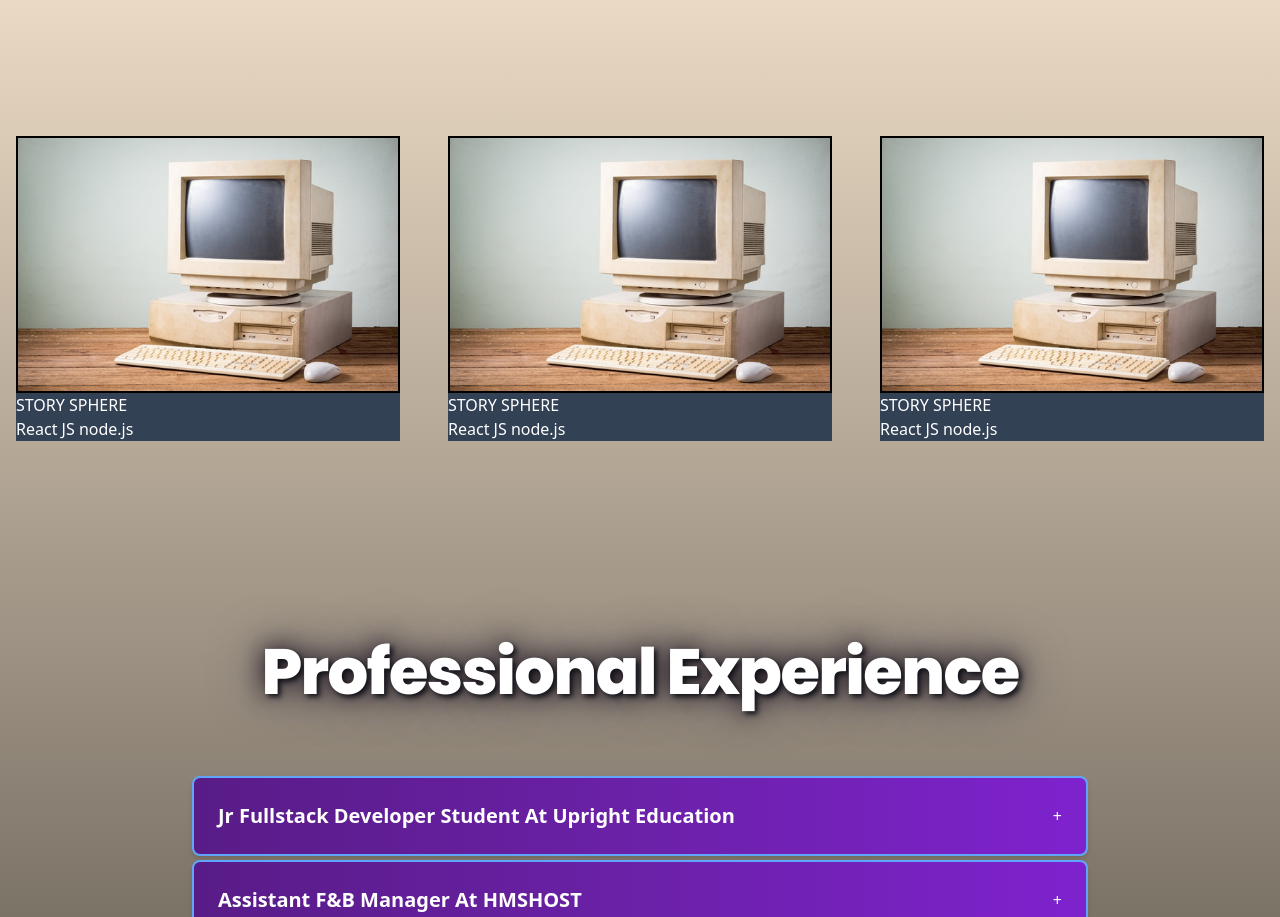
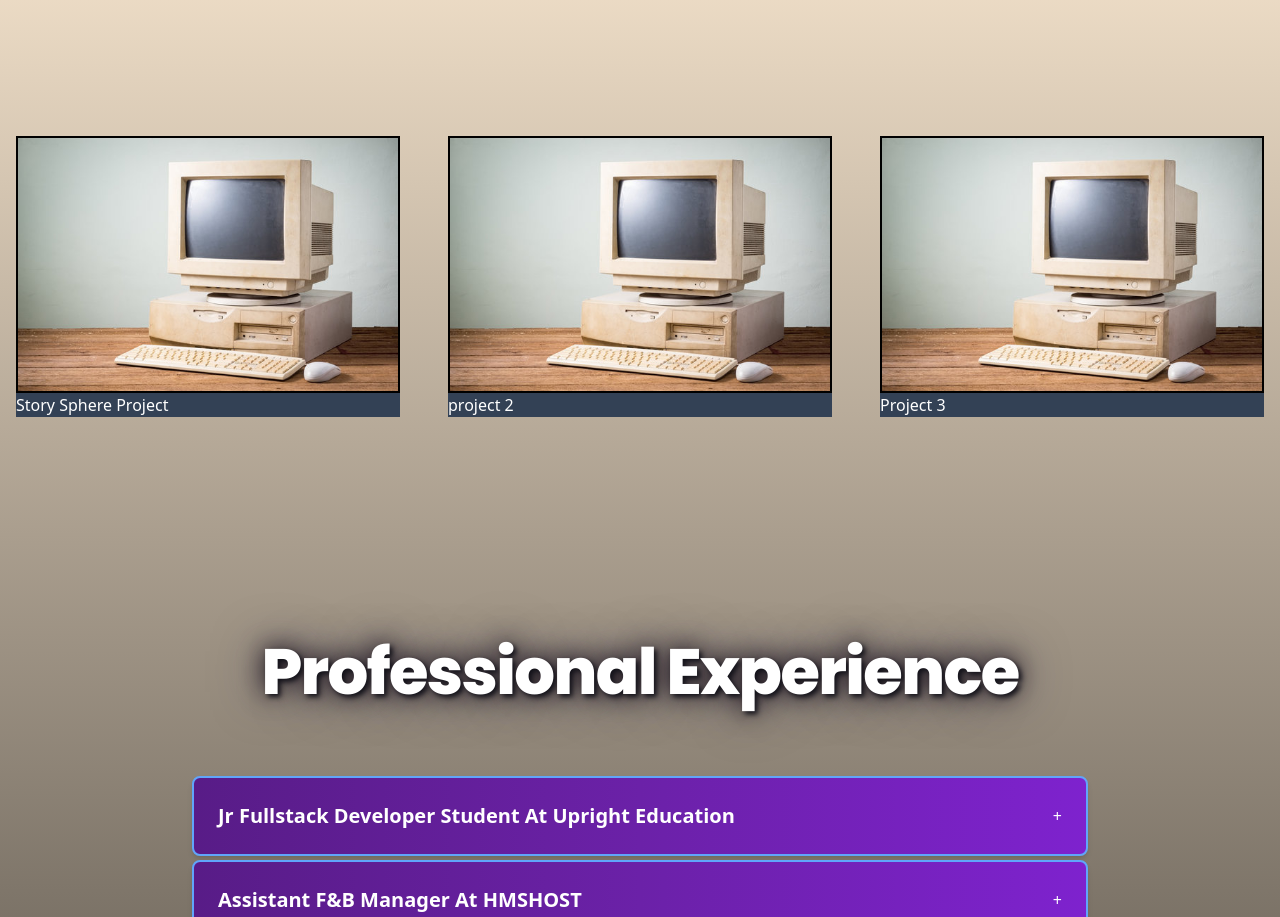
Before and after one commit to Nostromo714/portfolioClient, a React (Create React App) app: page / in a window 1280 px wide. Shown: the part 2280-3197 px from the top of the page. Built offline with nearby package versions, Linux system fonts and the light colour scheme.

Commit message:
created title for img for usability. and created discription below img/button

```diff
--- a/src/components/modalWrapper.js
+++ b/src/components/modalWrapper.js
@@ -4,7 +4,7 @@ import { BsXCircle } from "react-icons/bs";
 import pcImage from '../assets/90s_computer.jpg';
 
 
-export const ModalWrapper = ({ data }) => {
+export const ModalWrapper = ({ data , title}) => {
     const [isModalOpen, setIsModalOpen] = useState(false);
 
     // Function to open and close modal
@@ -14,18 +14,19 @@ export const ModalWrapper = ({ data }) => {
 };
 
 return (
-    <div>
+    <div className=" flex sm:flex-col">
         {/* Trigger button or image to open the modal */}
         <button
         onClick={toggleModal}
         className="p-4 text-white rounder">
+
             <img
             src={pcImage}
             alt="90s computer"
             className=" border-2 border-black "
-        />
-        <p className=" flex bg-slate-700"> STORY SPHERE </p>
-        <p className=" flex bg-slate-700"> React JS node.js  </p>
+            />
+            <p className=" flex bg-slate-700">{title}</p> {/* Dynamically show the title */}
+
         </button>
 
         {/* Modal */}
@@ -46,6 +47,14 @@ return (
 
                         {/* Carousel Component inside the modal */}
                         <Carousel data={data} />
+
+                        {/* Description Below Carousel */}
+                        <div className="text-white mt-6 px-4 py-2 bg-black bg-opacity-50 rounded-lg">
+                            <p className="text-lg">
+                                {/* Assuming the description for each slide is available in the data */}
+                                {data[0].description} {/* You can change this dynamically if needed */}
+                            </p>
+                        </div>
                     </div>
                 </div>
             )}
```
